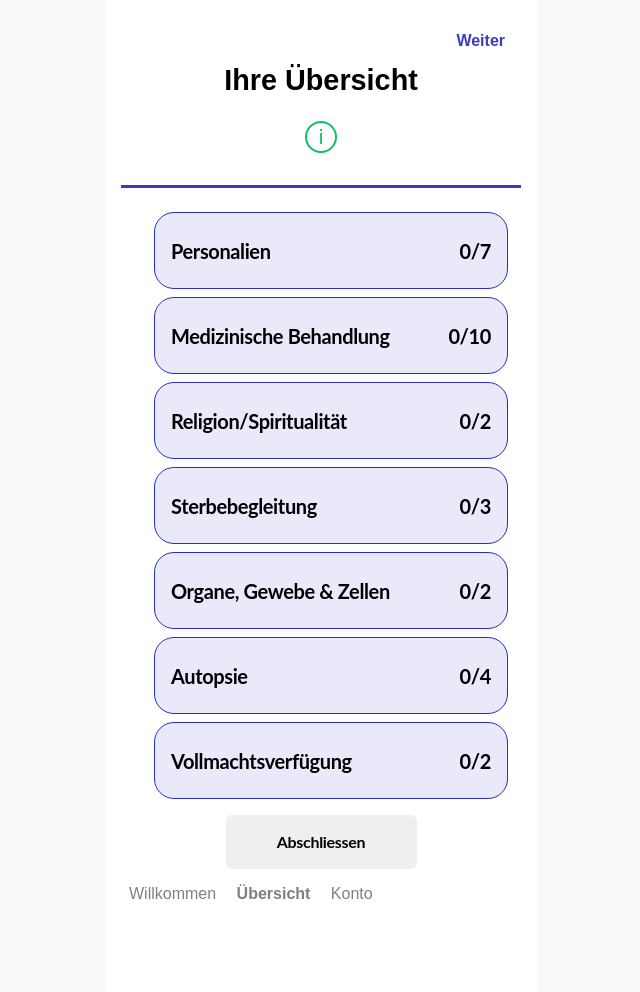
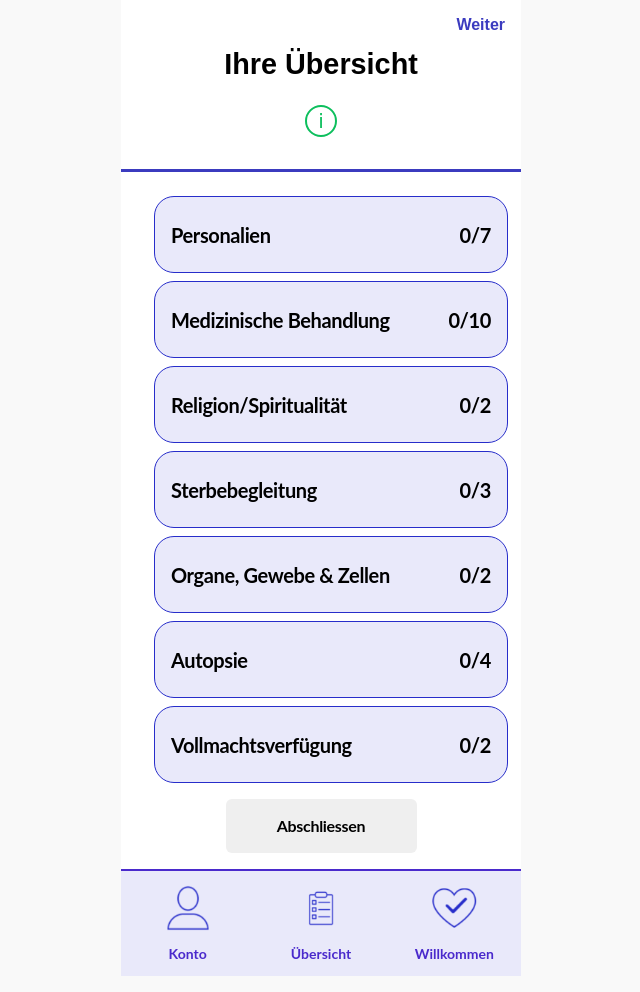
Before and after one commit to simouune/IM4_PatientenWille, a PHP site: the page made by übersicht.html in a window 1280 px wide. Shown: the whole page, without its empty margins (319-959 px from the left). Run offline with PHP 8.4, Linux system fonts and the light colour scheme; some web fonts are replaced.

Commit message:
Footer angepasst und Übersichtseite design fertig. Verknüpfung kommt zum schluss

```diff
--- a/css/stylepage.css
+++ b/css/stylepage.css
@@ -7,7 +7,6 @@ body {
 .container {
   max-width: 400px;
   margin: auto;
-  padding: 1rem;
   background-color: white;
 }
 
@@ -126,20 +125,39 @@ button {
   margin: 1rem auto; /* <- Wichtig: Zentriert horizontal */
 }
 
-
-footer nav a {
-  margin: 0 0.5rem;
-  text-decoration: none;
-  color: gray;
-}
-footer nav a.active {
-  font-weight: bold;
+footer {
+  border-top: 2px solid #4A2ACC;
+  background-color: rgba(39, 44, 202, 0.1);
+  height: 105px;
+  display: flex;
+  align-items: center;     /* vertikal zentriert die .footer-nav */
+  justify-content: center; /* zentriert horizontal */
+  padding: 0;
 }
 
+.footer-nav {
+  display: flex;
+  justify-content: space-around;
+  align-items: center;
+  width: 100%;
+  line-height: 0.5;
+}
 
-footer {
-  width: 393px;
-  height: 91px;
-  flex-shrink: 0;
-  color: rgba(39, 45, 202, 1);
+.nav-item {
+  display: flex;
+  flex-direction: column;
+  align-items: center;
+  color: #4A2ACC;
+  text-decoration: none;
+  font-family: Lato, sans-serif;
+  font-size: 14px; /* optional etwas kleiner */
+  font-weight: 700;
+  padding-bottom: 2rem;
+
 }
+
+.nav-item img {
+  width: 100px;   /* schön groß, aber nicht zu viel */
+  height: 100px;
+  margin-bottom: -0.5rem;
+}
--- a/übersicht.html
+++ b/übersicht.html
@@ -9,7 +9,7 @@
 </head>
 <body>
   <div class="container">
-   <header>
+<header>
   <div class="header-content">
     <h1>Ihre Übersicht</h1>
     <button class="info-button">i</button>
@@ -17,7 +17,6 @@
   <a href="personalien.html" class="next-button">Weiter</a>
   <div class="header-line"></div>
 </header>
-
     <main>
       <ul class="list">
         <li>Personalien <span>0/7</span></li>
@@ -31,13 +30,14 @@
       <button class="finish-button">Abschliessen</button>
     </main>
 
-    <footer>
-      <nav>
-        <a href="#">Willkommen</a>
-        <a href="index.html" class="active">Übersicht</a>
-        <a href="#">Konto</a>
-      </nav>
+
+      <footer>
+      <div class="footer-nav">
+        <a class="nav-item" href="#"><img src="Images/Person.png" /><span>Konto</span></a>
+        <a class="nav-item" href="#"><img src="Images/List.png" /><span>Übersicht</span></a>
+        <a class="nav-item" href="#"><img src="Images/Heart.png" /><span>Willkommen</span></a>
+      </div>
     </footer>
-  </div>
+</div>
 </body>
 </html>
```
Also changed, not shown: Images/Heart.png (added), Images/List.png (added), Images/Person.png (added).
